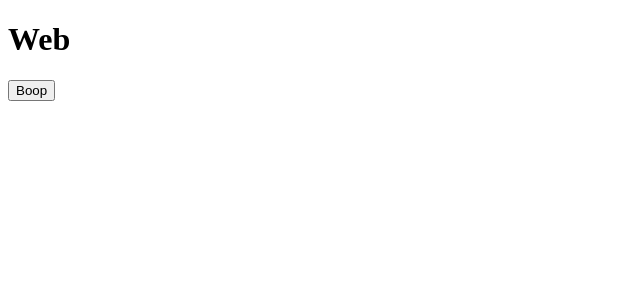
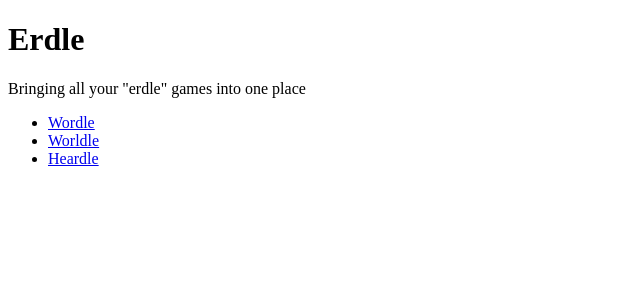
Before and after one commit to andrewnick/Erdle, a Next.js app in the folder apps/web/: page / in a window 1280 px wide. Shown: the top 300 px of the page, without its empty margins (0-640 px from the left). Built offline with nearby package versions, Linux system fonts and the light colour scheme.

Commit message:
feat: add erdle links

```diff
--- a/apps/web/pages/index.tsx
+++ b/apps/web/pages/index.tsx
@@ -1,10 +1,37 @@
-import { Button } from "ui";
-
 export default function Web() {
   return (
     <div>
-      <h1>Web</h1>
-      <Button />
+      <h1>Erdle</h1>
+      <p>Bringing all your &quot;erdle&quot; games into one place</p>
+      <ul>
+        <li>
+          <a
+            href="https://www.nytimes.com/games/wordle/index.html"
+            target="_blank"
+            rel="noopener noreferrer"
+          >
+            Wordle
+          </a>
+        </li>
+        <li>
+          <a
+            href="https://worldle.teuteuf.fr/"
+            target="_blank"
+            rel="noopener noreferrer"
+          >
+            Worldle
+          </a>
+        </li>
+        <li>
+          <a
+            href="https://www.heardle.app/"
+            target="_blank"
+            rel="noopener noreferrer"
+          >
+            Heardle
+          </a>
+        </li>
+      </ul>
     </div>
   );
 }
```
Also changed, not shown: 7 other files (tests, documents, lock files or other folders).
